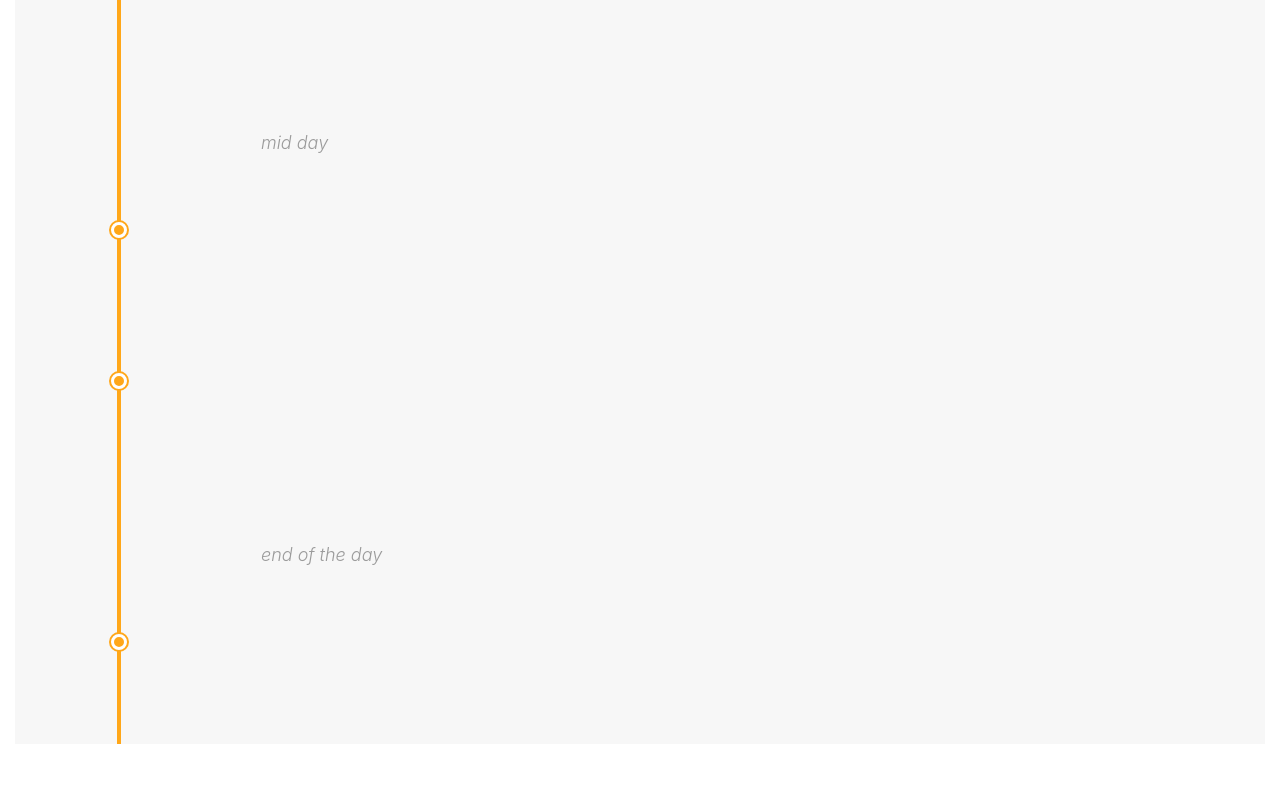
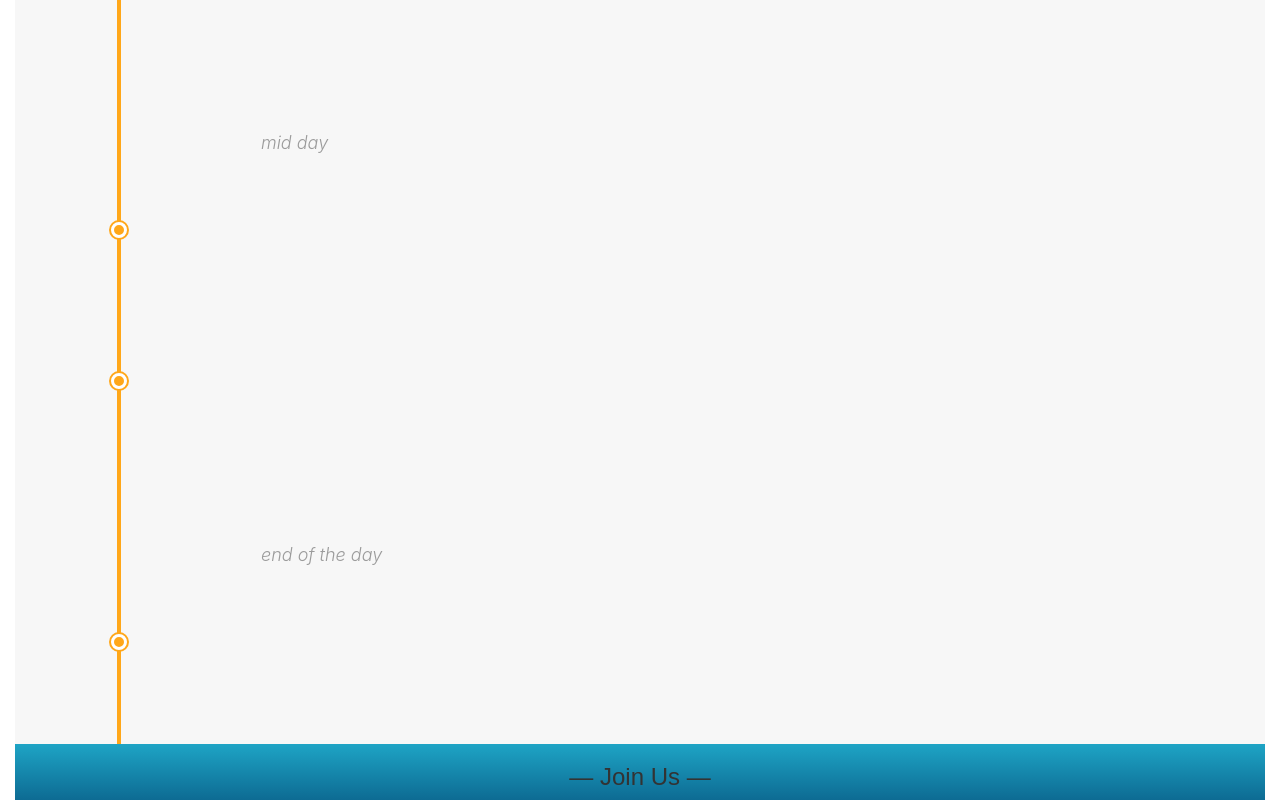
Before and after one commit to jsy1218-zz/cypa-yeps-website, a React (Create React App) app: page / in a window 1280 px wide. Shown: the part 4687-5487 px from the top of the page. Before the commit the page ends 5431 px from the top, so only its background shows below. Built offline with nearby package versions, Linux system fonts and the light colour scheme.

Commit message:
1) fix routin issue 2) Added Join Us title

```diff
--- a/src/App.css
+++ b/src/App.css
@@ -51,6 +51,10 @@
   background-color: #f7f7f7;
 }
 
+.join-us {
+  background-image: linear-gradient(to bottom, #1ea4c5, #0d6b93);
+}
+
 @keyframes App-logo-spin {
   from {
     transform: rotate(0deg);
--- a/src/App.tsx
+++ b/src/App.tsx
@@ -7,6 +7,8 @@ import Speakers from './components/Speakers';
 import Agenda from './components/Agenda';
 
 import './App.css';
+import JoinUs from './components/JoinUs';
+import { KEYNOTE_ROUTE, SPEAKERS_ROUTE, AGENDA_ROUTE } from './constants/AppRouterConstants';
 
 export const App: React.StatelessComponent<{}> = () => {
   return (
@@ -17,14 +19,17 @@ export const App: React.StatelessComponent<{}> = () => {
           <Title />
         </div>
       </div>
-      <div className="keynotes">
+      <div className="keynotes" id={KEYNOTE_ROUTE}>
         <Keynotes />
       </div>
-      <div className="speakers">
+      <div className="speakers" id={SPEAKERS_ROUTE}>
         <Speakers />
       </div>
-      <div className="agenda">
+      <div className="agenda" id={AGENDA_ROUTE}>
         <Agenda />
+      </div>
+      <div className="join-us">
+        <JoinUs />
       </div>
     </div>
   );
--- a/src/AppRouter.tsx
+++ b/src/AppRouter.tsx
@@ -2,9 +2,11 @@ import * as React from 'react';
 import { Route, BrowserRouter as Router, Switch } from 'react-router-dom';
 import App from './App';
 
-import { KEYNOTE_ROUTE, SPEAKERS_ROUTE } from './constants/AppRouterConstants';
+import { KEYNOTE_ROUTE, SPEAKERS_ROUTE, AGENDA_ROUTE, JOIN_US_ROUTE } from './constants/AppRouterConstants';
 import Keynotes from './components/Keynotes';
 import Speakers from './components/Speakers';
+import Agenda from './components/Agenda';
+import JoinUs from './components/JoinUs';
 
 export const AppRouter: React.StatelessComponent<{}> = () => {
     return (
@@ -14,6 +16,8 @@ export const AppRouter: React.StatelessComponent<{}> = () => {
                 <Switch>
                     <Route path={'/' + KEYNOTE_ROUTE} component={Keynotes} />
                     <Route path={'/' + SPEAKERS_ROUTE} component={Speakers} />
+                    <Route path={'/' + AGENDA_ROUTE} component={Agenda} />
+                    <Route path={'/' + JOIN_US_ROUTE} component={JoinUs} />
                 </Switch>
             </div>
         </Router>
--- /dev/null
+++ b/src/components/JoinUs.css
@@ -0,0 +1,21 @@
+.join-us-title-layout {
+  margin-top: 5%;
+  margin-bottom: 5%;
+}
+
+.join-us-title-layout-small {
+  margin-top: 2%;
+  margin-bottom: 2%;
+}
+
+.join-us-title-font {
+  font-family: SFProDisplay;
+  font-size: 32px;
+  font-weight: 600;
+  font-style: normal;
+  font-stretch: normal;
+  line-height: normal;
+  letter-spacing: normal;
+  text-align: center;
+  color: #4a4a4a;
+}
--- /dev/null
+++ b/src/components/JoinUs.tsx
@@ -0,0 +1,16 @@
+import * as React from 'react';
+import { Grid, Row, Col } from 'react-bootstrap';
+
+export const JoinUs: React.StatelessComponent<{}> = () => {
+    return (
+        <Grid>
+            <Row className="show-grid join-us-title-layout-small">
+                <Col xs={10} xsOffset={1}>
+                    <h3><span className="join-us-title-font">— Join Us —</span></h3>
+                </Col>
+            </Row>
+        </Grid>
+    );
+}
+
+export default JoinUs;
--- a/src/components/Keynotes.tsx
+++ b/src/components/Keynotes.tsx
@@ -1,7 +1,7 @@
 import * as React from 'react';
 import { Grid, Row, Col } from 'react-bootstrap';
 
-import './keynotes.css';
+import './Keynotes.css';
 import { KeynotesSection } from 'src/constants/KeynotesSection';
 
 export const Keynotes: React.StatelessComponent<{}> = () => {
--- a/src/components/NavBar.tsx
+++ b/src/components/NavBar.tsx
@@ -3,7 +3,7 @@ import * as React from 'react';
 import { Button } from 'react-bootstrap';
 import { NavItem, Nav, Navbar } from 'react-bootstrap';
 
-import { KEYNOTE_ROUTE, SPEAKERS_ROUTE } from '../constants/AppRouterConstants';
+import { KEYNOTE_ROUTE, SPEAKERS_ROUTE, AGENDA_ROUTE, JOIN_US_ROUTE } from '../constants/AppRouterConstants';
 
 import './NavBar.css';
 
@@ -39,16 +39,16 @@ export default class NavBar extends React.Component<Props, State> {
                             <Navbar.Form pullLeft className={languageButton}>
                                 <Button className={'language-button'} type="submit">Language</Button>
                             </Navbar.Form>
-                            <NavItem eventKey={1} href={'/' + KEYNOTE_ROUTE}>
+                            <NavItem eventKey={1} href={'#' + KEYNOTE_ROUTE}>
                                 Keynote
                             </NavItem>
-                            <NavItem eventKey={2} href={SPEAKERS_ROUTE}>
+                            <NavItem eventKey={2} href={'#' + SPEAKERS_ROUTE}>
                                 Speakers
                             </NavItem>
-                            <NavItem eventKey={3} href="#agenda">
+                            <NavItem eventKey={3} href={'#' + AGENDA_ROUTE}>
                                 Agenda
                             </NavItem>
-                            <NavItem eventKey={4} href="#about">
+                            <NavItem eventKey={4} href={'#' + JOIN_US_ROUTE}>
                                 About
                             </NavItem>
                         </Nav>
--- a/src/constants/AppRouterConstants.tsx
+++ b/src/constants/AppRouterConstants.tsx
@@ -1,2 +1,4 @@
-export const KEYNOTE_ROUTE = '#keynote';
-export const SPEAKERS_ROUTE = '#speakers';
+export const KEYNOTE_ROUTE = 'keynote';
+export const SPEAKERS_ROUTE = 'speakers';
+export const AGENDA_ROUTE = 'agenda';
+export const JOIN_US_ROUTE = 'join-us';
--- a/src/constants/KeynotesSection.tsx
+++ b/src/constants/KeynotesSection.tsx
@@ -1,7 +1,7 @@
 import * as React from 'react';
 import { Grid, Row, Col } from 'react-bootstrap';
 
-import '../components/keynotes.css';
+import '../components/Keynotes.css';
 
 export interface Props {
     imgSource: any;
```
